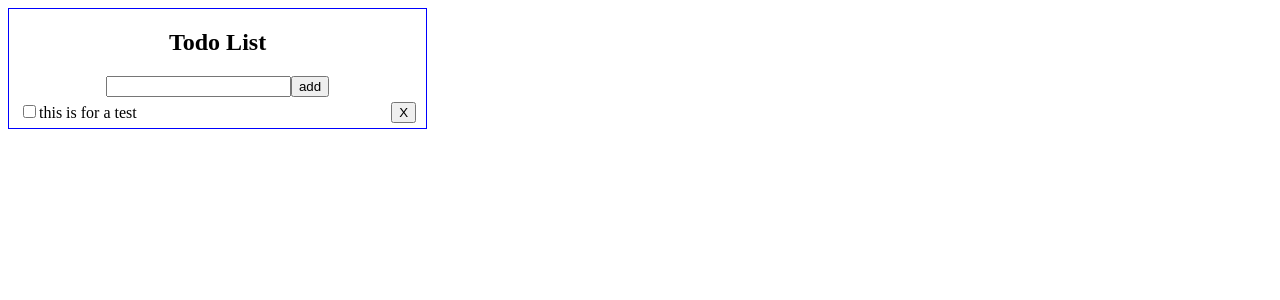
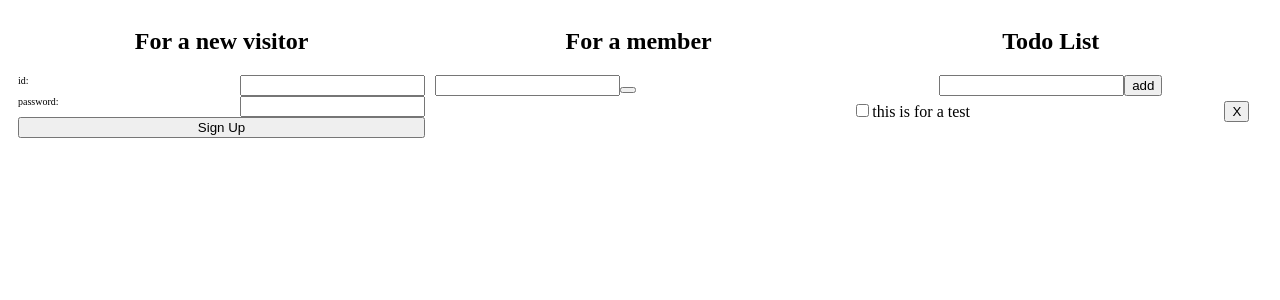
Before and after one commit to sorikiki/React-JS-study, a React (Create React App) app in the folder redux_project_todo_v2/: page / in a window 1280 px wide. Shown: the top 300 px of the page. Built offline with nearby package versions, Linux system fonts and the light colour scheme.

Commit message:
redux project signup

```diff
--- a/redux_project_todo_v2/package.json
+++ b/redux_project_todo_v2/package.json
@@ -12,6 +12,7 @@
     "react-router-dom": "^5.2.0",
     "react-scripts": "3.4.1",
     "redux": "^4.0.5",
+    "redux-thunk": "^2.3.0",
     "styled-components": "^5.1.1"
   },
   "scripts": {
--- a/redux_project_todo_v2/src/Components/Todo/TodoList.js
+++ b/redux_project_todo_v2/src/Components/Todo/TodoList.js
@@ -3,7 +3,6 @@ import styled from 'styled-components';
 
 const ListContainer = styled.div`
     text-align: center;
-    border: 1px solid blue;
     width: 33%;
     `
 
--- /dev/null
+++ b/redux_project_todo_v2/src/Components/User/SignIn.js
@@ -0,0 +1,22 @@
+import React from 'react';
+import styled from 'styled-components';
+
+const SignInContainer = styled.div`
+    width: 50%;
+    margin-left: 10px;
+    h2 {
+        text-align: center
+    }
+    `
+
+const SignIn = ({ logInLoading }) => {
+    return (
+        <SignInContainer>
+            <h2>For a member</h2>
+            <input />
+            <button />
+        </SignInContainer>
+    )
+}
+
+export default SignIn;
--- /dev/null
+++ b/redux_project_todo_v2/src/Components/User/SignUp.js
@@ -0,0 +1,57 @@
+import React, { useState } from 'react';
+import styled from 'styled-components';
+import SignUpBtn from './SignUpBtn';
+
+const SignUpContainer = styled.div`
+    width: 50%;
+    margin-left: 10px;
+    h2 {
+        text-align: center
+    }
+    `
+
+const SignUpInput = styled.div`
+    display: flex;
+    justify-content: space-between;
+    span {
+        font-size: 10px;
+    }
+    `
+
+const SignUp = ({ onRegisterUser }) => {
+    const [id, setId] = useState('');
+    const [password, setPassword] = useState('');
+
+    const onChangeId = e => {
+        setId(e.target.value);
+    }
+
+    const onChangePassword = e => {
+        setPassword(e.target.value);
+    }
+
+    return (
+        <SignUpContainer>
+            <h2>For a new visitor</h2>
+            <SignUpInput>
+                <span>id:</span>
+                <input
+                    type='text'
+                    value={id}
+                    onChange={onChangeId}
+                />
+            </SignUpInput>
+            <SignUpInput>
+                <span>password:</span>
+                <input
+                    type='password'
+                    value={password}
+                    onChange={onChangePassword}
+                />
+            </SignUpInput>
+            <SignUpBtn id={id} password={password} onRegisterUser={onRegisterUser} />
+        </SignUpContainer>
+    )
+}
+
+export default SignUp;
--- /dev/null
+++ b/redux_project_todo_v2/src/Components/User/SignUpBtn.js
@@ -0,0 +1,20 @@
+import React from 'react';
+import styled from 'styled-components';
+
+const BtnContainer = styled.button`
+    width: 100%;
+    `
+
+const SignUpBtn = ({ id, password, onRegisterUser }) => {
+    const onHandleUser = () => {
+        onRegisterUser(id, password);
+    }
+
+    return (
+        <BtnContainer onClick={onHandleUser}>
+            Sign Up
+        </BtnContainer>
+    )
+}
+
+export default SignUpBtn;
--- /dev/null
+++ b/redux_project_todo_v2/src/Components/User/UserContainer.js
@@ -0,0 +1,33 @@
+import React from 'react';
+import { connect } from 'react-redux';
+import { signUp, logInLoading, logOutLoading } from '../../Modules/user';
+import SignUp from './SignUp';
+import SignIn from './SignIn';
+
+const UserContainer = ({
+    isLoggedIn,
+    signUp,
+    logInLoading,
+    logOutLoading
+}) => isLoggedIn?
+    <h1>loggedIn</h1>:
+    <div style= {{
+        display: 'flex',
+        width: 66 + '%',
+        justifyContent: 'space-around'
+        }}>
+        <SignUp onRegisterUser={signUp} />
+        <SignIn logInLoading={logInLoading} />
+    </div>
+
+
+export default connect(
+    ({ user }) => ({
+        isLoggedIn: user.isLoggedIn
+    }),
+    {
+        signUp,
+        logInLoading,
+        logOutLoading
+    }
+)(UserContainer);
--- a/redux_project_todo_v2/src/Modules/index.js
+++ b/redux_project_todo_v2/src/Modules/index.js
@@ -1,8 +1,10 @@
 import { combineReducers } from 'redux';
+import user from './user';
 import todos from './todo';
 
-const rootReducer = combineReducers({
+const reducer = combineReducers({
+    user,
     todos
 });
 
-export default rootReducer;
+export default reducer;
--- /dev/null
+++ b/redux_project_todo_v2/src/Modules/user.js
@@ -0,0 +1,58 @@
+const SIGNUP = 'user/SIGNUP';
+const LOGIN_REQUEST = 'user/LOGIN_REQUEST';
+const LOGOUT_REQUEST = 'user/LOGOUT_REQUEST';
+
+export const signUp = (id, password) => ({
+    type: SIGNUP,
+    id,
+    password
+})
+
+export const logInLoading = (id, password) => ({
+    type: LOGIN_REQUEST,
+    id,
+    password
+})
+
+export const logOutLoading = () => ({
+    type: LOGOUT_REQUEST
+})
+
+const initialState = {
+    user: {
+        id: '',
+        password: ''
+    },
+    isLoggedIn: false
+}
+
+const user = (state = initialState, action) => {
+    switch(action.type) {
+        case SIGNUP:
+            return {
+                ...state,
+                user: {
+                    id: action.id,
+                    password: action.password
+                }
+            };
+        case LOGIN_REQUEST: {
+            if (state.user.id === action.id && state.user.password === action.password) {
+                return {
+                    ...state,
+                    isLoggedIn: true
+                }
+            } else return state;
+        };
+        case LOGOUT_REQUEST: {
+            return {
+                ...state,
+                isLoggedIn: false
+            }
+        }
+        default:
+            return state;
+    }
+}
+
+export default user;
--- a/redux_project_todo_v2/src/Routers/Main.js
+++ b/redux_project_todo_v2/src/Routers/Main.js
@@ -1,5 +1,6 @@
 import React from 'react';
 import styled from 'styled-components';
+import UserContainer from '../Components/User/UserContainer';
 import TodoContainer from '../Components/Todo/TodoContainer';
 
 const MainContainer = styled.div`
@@ -9,6 +10,7 @@ const MainContainer = styled.div`
 const Main = () => {
     return (
         <MainContainer>
+            <UserContainer />
             <TodoContainer />
         </MainContainer>
     )
--- a/redux_project_todo_v2/src/index.js
+++ b/redux_project_todo_v2/src/index.js
@@ -4,9 +4,9 @@ import { createStore } from 'redux';
 import { Provider } from 'react-redux';
 import App from './App';
 import * as serviceWorker from './serviceWorker';
-import rootReducer from './Modules';
+import reducer from './Modules';
 
-const store = createStore(rootReducer);
+const store = createStore(reducer);
 
 ReactDOM.render(
   <React.StrictMode>
```
Also changed, not shown: redux_project_todo_v2/src/Modules/login.js (deleted), redux_project_todo_v2/src/Routers/LogInSuccess.js (deleted), 1 other file (tests, documents, lock files or other folders).
